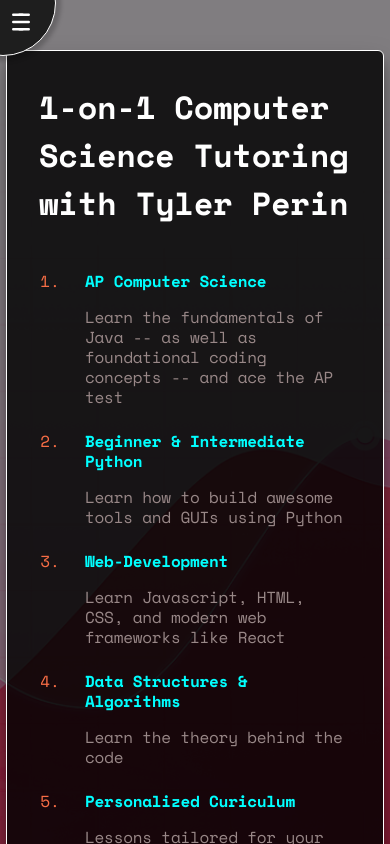
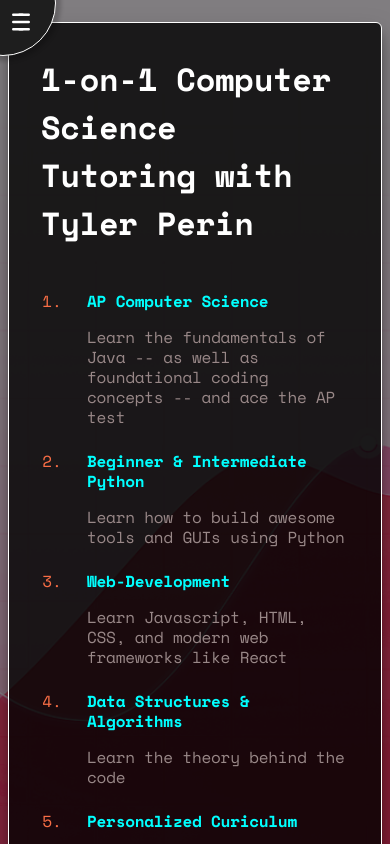
Before and after one commit to perintyler/MyPage, a React (Create React App) app: page /tutoring in a window 390 px wide. Shown: the top 844 px of the page. Built offline with nearby package versions, Linux system fonts and the light colour scheme; a web font is replaced by a local one.

Commit message:
make margins smaller

```diff
--- a/src/tutoring/TutoringView.css
+++ b/src/tutoring/TutoringView.css
@@ -7,14 +7,6 @@
   -ms-user-select: none;
   -webkit-user-select: none;
   user-select: none;
-}
-
-@media (max-width: 616px) {
-  .tutoring-view-container {
-    height: fit-content;
-    padding-bottom: 24px;
-  }
-
 }
 
 #tutoring-view-header-box {
@@ -77,19 +69,16 @@
 .tutoring-services-list {
   display: flex;
   justify-content: center;
-  margin-left: 6px;
-  margin-right: 6px;
+  margin-left: 8px;
+  margin-right: 8px;
   width: calc(100% - 12px);
-  margin-top: 50px;
+  margin-bottom: 22px;
+  margin-top: 22px;
 }
 
 .tutoring-services-list > div {
   padding: 32px;
   box-shadow: 0 14px 28px rgba(0,0,0,0.25), 0 10px 10px rgba(0,0,0,0.22);
   color: white;
-  background-color: rgba(0, 0, 0, 0.82);
+  background-color: rgba(0, 0, 0, 0.8);
 }
-
-.tutoring-view-content {
-  padding-bottom: 20px;
-}
```
